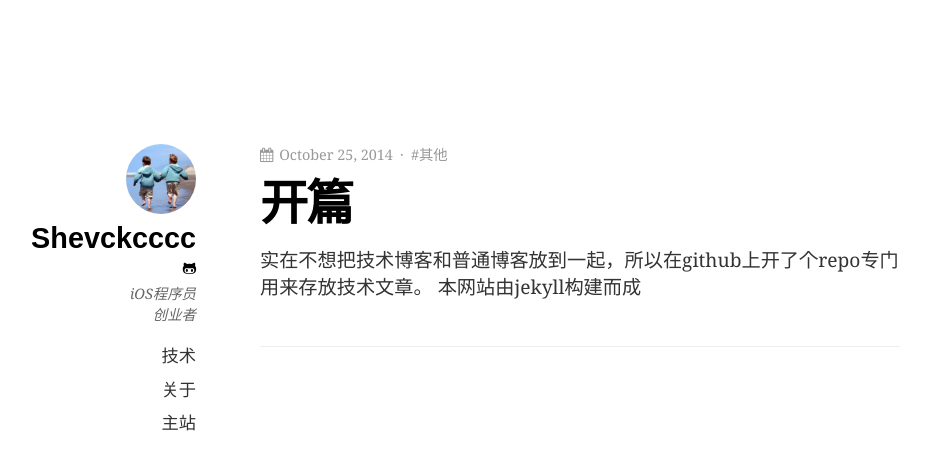
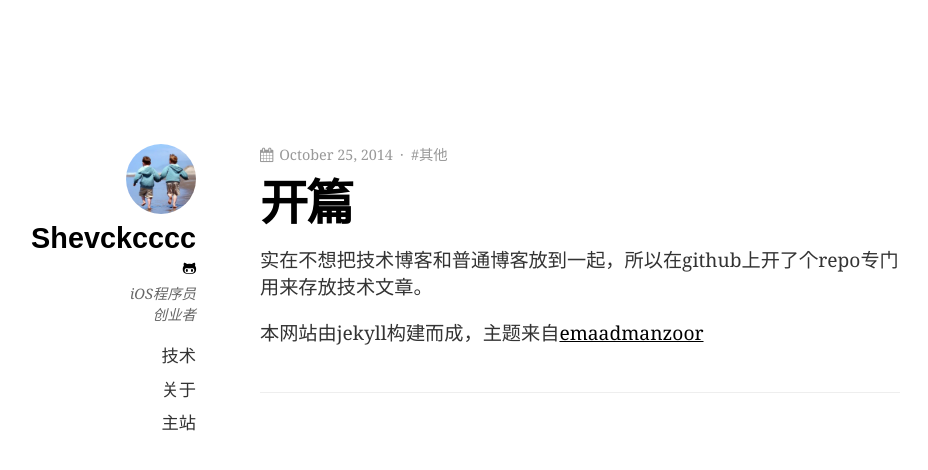
Before and after one commit to Shevckcccc/mysql.im, a Jekyll site: the page built from _posts/2014-10-25-start.md, in a window 1280 px wide. Shown: the top 470 px of the page, without its empty margins (124-1052 px from the left). Built offline with Jekyll 4.4.1, drawn with Linux system fonts in a browser that asks for light colours; comment, search, counter and statistics services are not loaded.

Commit message:
modify start post

```diff
--- a/_posts/2014-10-25-start.md
+++ b/_posts/2014-10-25-start.md
@@ -5,4 +5,5 @@ tags: 其他
 ---
 
 实在不想把技术博客和普通博客放到一起，所以在github上开了个repo专门用来存放技术文章。
-本网站由jekyll构建而成
+
+本网站由jekyll构建而成，主题来自[emaadmanzoor](https://github.com/emaadmanzoor/blog)
```
